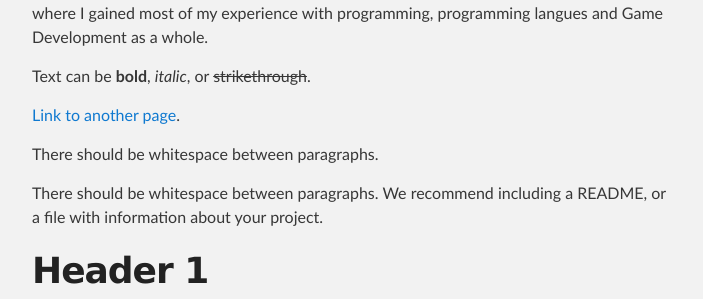
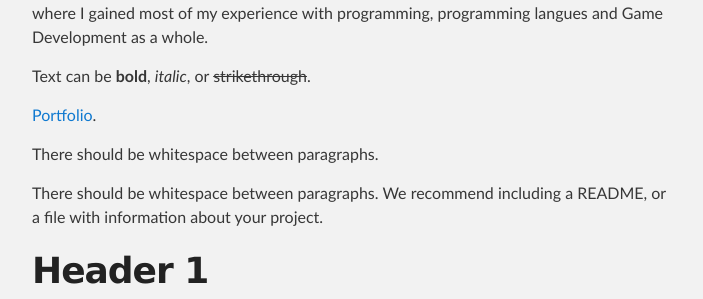
Before and after one commit to GeneralShnitsel/GeneralShnitsel.github.io, a Jekyll site: the page built from index.md, in a window 1280 px wide and 900 px high, scrolled down 506 px. Shown: the part 155-454 px from the top of the window, without its empty margins (288-991 px from the left). Built offline with Jekyll 4.4.1, drawn with Linux system fonts in a browser that asks for light colours; our own code applies the rules of GitHub Pages for plain Markdown files.

Commit message:
updated name and moved link

```diff
--- a/index.md
+++ b/index.md
@@ -18,7 +18,7 @@ I studied Game Development in college and continued to study it at university, w
 
 Text can be **bold**, _italic_, or ~~strikethrough~~.
 
-[Link to another page](./another-page.html).
+[Portfolio](./portfolio.html).
 
 There should be whitespace between paragraphs.
 
```
Also changed, not shown: portfolio.md (renamed from another-page.md).
